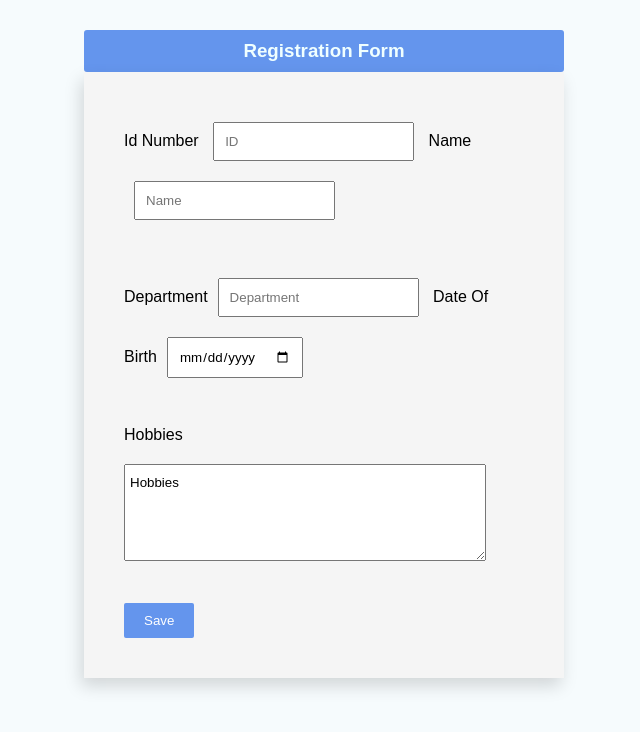
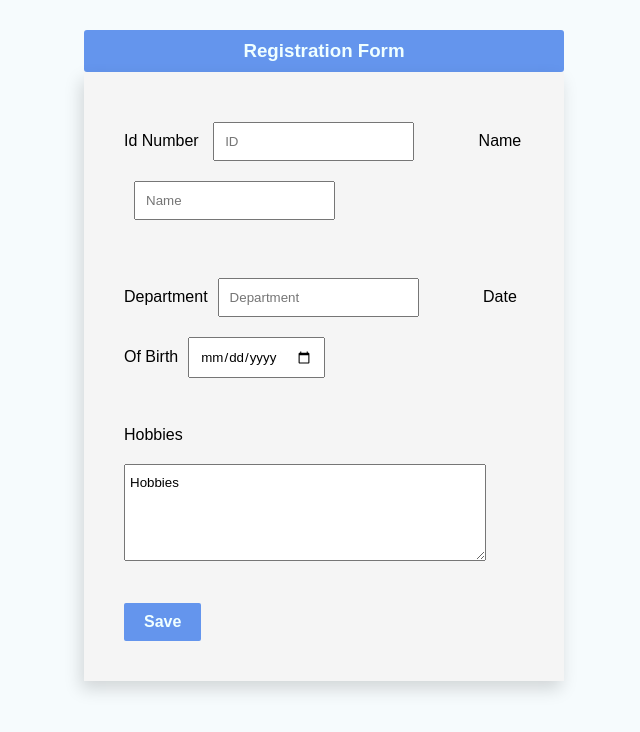
Before and after one commit to Shrutitech19/FrontEnd-Developments, a plain HTML site: page Assignments/Assignment 3/index.html in a window 1280 px wide. Shown: the whole page, without its empty margins (316-956 px from the left). Drawn offline with Linux system fonts and the light colour scheme.

Commit message:
index_style updated

```diff
--- a/Assignments/Assignment 3/CSS/index_style.css
+++ b/Assignments/Assignment 3/CSS/index_style.css
@@ -29,6 +29,7 @@ input, p, textarea{
 }
 input{
     padding: 10px;
+    margin-right: 60px;
 }
 textarea{
     padding: 10px 20px 10px 5px;
@@ -36,7 +37,9 @@ textarea{
 
 .save{
     background-color:cornflowerblue;
-    color: white;
+    color:azure;
+    font-weight: 600;
+    font-size: 16px;
     border-style: none;
     border-radius: 2px;
     padding: 10px 20px 10px 20px;
```
